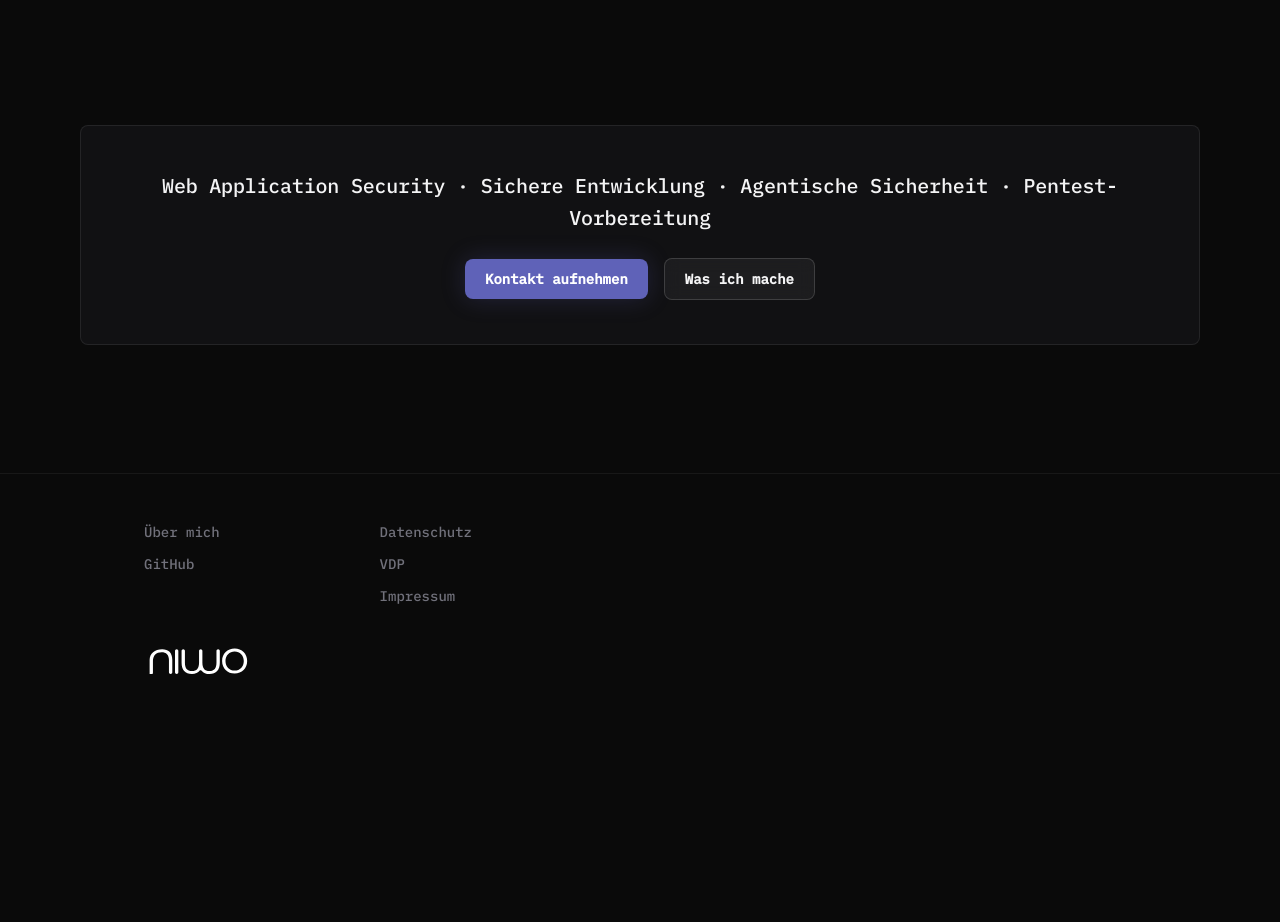
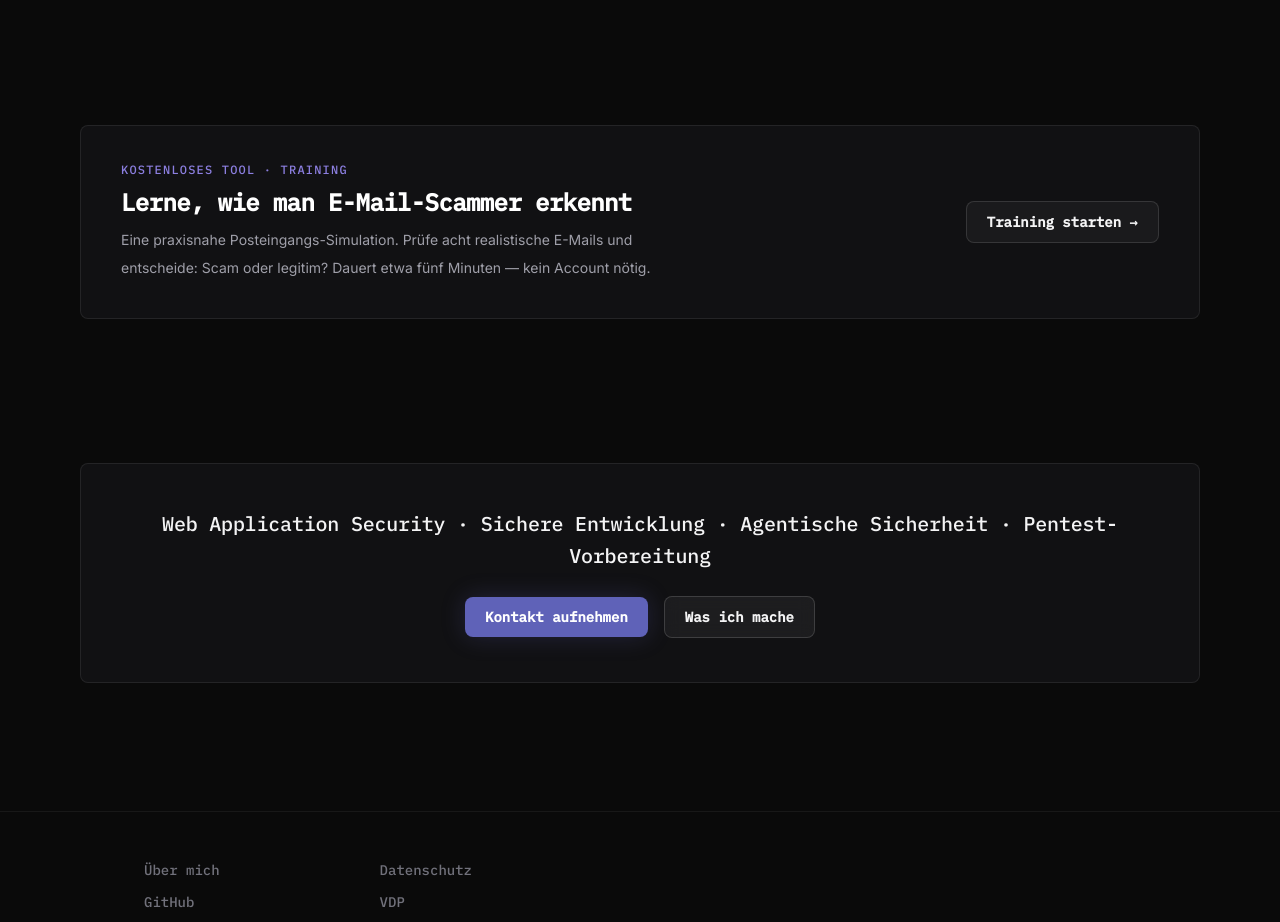
Before and after one commit to n1wo/niwo-webapp, a Next.js app in the folder frontend/: page /de in a window 1280 px wide. Shown: the part 3040-3962 px from the top of the page. Before the commit the page ends 3782 px from the top, so only its background shows below. Built offline with nearby package versions, Linux system fonts and the light colour scheme; no server answers.

Commit message:
Add phishing lab landing entry

```diff
--- /dev/null
+++ b/frontend/src/app/[locale]/pages/phishing-lab/page.tsx
@@ -0,0 +1,30 @@
+import type { Metadata } from "next";
+import { buildMetadata } from "@/i18n/metadata";
+import PhishingLab from "@/components/phishing-lab/PhishingLab";
+
+const meta = {
+  en: {
+    title: "Phishing Defense Lab — niwo systems",
+    description:
+      "A hands-on inbox simulation. Review eight real-world emails and decide: phishing or legitimate? Train your team to spot the tells before a real attack lands.",
+  },
+  de: {
+    title: "Phishing Defense Lab — niwo systems",
+    description:
+      "Eine praxisnahe Posteingangs-Simulation. Prüfe acht realistische E-Mails und entscheide: Phishing oder legitim? Trainiere dein Team, die Warnsignale zu erkennen, bevor ein echter Angriff landet.",
+  },
+};
+
+export async function generateMetadata({
+  params,
+}: {
+  params: Promise<{ locale: string }>;
+}): Promise<Metadata> {
+  const { locale } = await params;
+  const { title, description } = meta[locale as keyof typeof meta] ?? meta.en;
+  return buildMetadata({ locale, title, description, path: "/pages/phishing-lab" });
+}
+
+export default function PhishingLabPage() {
+  return <PhishingLab />;
+}
--- a/frontend/src/app/globals.css
+++ b/frontend/src/app/globals.css
@@ -306,3 +306,27 @@ body {
     transition: none;
   }
 }
+
+/* ── phishing lab animations ── */
+
+@keyframes niwoBlink {
+  0%,
+  49% {
+    opacity: 1;
+  }
+  50%,
+  100% {
+    opacity: 0;
+  }
+}
+
+@keyframes niwoUp {
+  from {
+    opacity: 0;
+    transform: translateY(16px);
+  }
+  to {
+    opacity: 1;
+    transform: none;
+  }
+}
--- a/frontend/src/components/home/HomePage.tsx
+++ b/frontend/src/components/home/HomePage.tsx
@@ -8,6 +8,7 @@ import PrimarySecondaryCta from "@/components/common/PrimarySecondaryCta";
 import InteractiveTerminal from "@/components/home/InteractiveTerminal";
 import ServiceCard from "@/components/services/ServiceCard";
 import { serviceDefinitions } from "@/data/services";
+import { Link as IntlLink } from "@/i18n/navigation";
 
 const VIDEO_SRC = "https://d2k0ncl90mug6s.cloudfront.net/bvideo-20251020.mp4";
 const HEADLINE_TYPING_DELAY_MS = 52;
@@ -375,6 +376,35 @@ export default function HomePage(): JSX.Element {
           </div>
         </section>
 
+        <section>
+          <motion.div
+            initial={prefersReducedMotion ? false : { opacity: 0, y: 18 }}
+            whileInView={prefersReducedMotion ? {} : { opacity: 1, y: 0 }}
+            viewport={{ once: true, amount: 0.25 }}
+            transition={{ duration: 0.38, ease: [0.22, 1, 0.36, 1] }}
+          >
+            <IntlLink
+              href="/pages/phishing-lab"
+              className="group flex flex-col gap-5 rounded-lg border border-white/[0.08] bg-[#111113] px-8 py-8 transition-colors duration-200 hover:border-[rgb(95_98_184/0.35)] sm:flex-row sm:items-center sm:justify-between sm:px-10 sm:py-9"
+            >
+              <div className="space-y-2">
+                <p className="font-mono text-xs font-medium tracking-widest text-[var(--color-accent-light)] uppercase">
+                  {t("phishingLab.eyebrow")}
+                </p>
+                <h2 className="font-mono text-xl font-bold tracking-tight text-white sm:text-2xl">
+                  {t("phishingLab.title")}
+                </h2>
+                <p className="max-w-xl text-sm leading-7 text-zinc-400">
+                  {t("phishingLab.description")}
+                </p>
+              </div>
+              <span className="inline-flex shrink-0 items-center gap-2 rounded-lg border border-white/[0.12] bg-white/[0.04] px-5 py-2.5 font-mono text-sm font-semibold text-zinc-100 transition-colors duration-150 group-hover:border-[rgb(95_98_184/0.5)] group-hover:bg-[rgb(95_98_184/0.08)] group-hover:text-[var(--color-accent-light)]">
+                {t("phishingLab.cta")} →
+              </span>
+            </IntlLink>
+          </motion.div>
+        </section>
+
         <section className="rounded-lg border border-white/[0.08] bg-[#111113] px-8 py-10 text-center sm:px-12 sm:py-11">
           <h2 className="mx-auto max-w-full font-mono text-lg font-medium leading-8 tracking-[-0.01em] text-zinc-100 sm:max-w-5xl sm:text-xl">
             {t("supportLine")}
--- a/frontend/src/messages/de.json
+++ b/frontend/src/messages/de.json
@@ -71,6 +71,12 @@
           "text": "Jedes Engagement soll Teams dabei helfen, Probleme mit mehr Sicherheit zu beheben, nicht nur einen weiteren Bericht zu sammeln."
         }
       }
+    },
+    "phishingLab": {
+      "eyebrow": "Kostenloses Tool · Training",
+      "title": "Lerne, wie man E-Mail-Scammer erkennt",
+      "description": "Eine praxisnahe Posteingangs-Simulation. Prüfe acht realistische E-Mails und entscheide: Scam oder legitim? Dauert etwa fünf Minuten — kein Account nötig.",
+      "cta": "Training starten"
     },
     "terminal": {
       "label": "root@niwo: ~",
--- a/frontend/src/messages/en.json
+++ b/frontend/src/messages/en.json
@@ -71,6 +71,12 @@
           "text": "Each engagement is meant to help teams fix issues with confidence, not just collect another report."
         }
       }
+    },
+    "phishingLab": {
+      "eyebrow": "Free tool · Training",
+      "title": "Learn how to spot email scammers",
+      "description": "A hands-on inbox simulation. Review eight realistic emails and decide: scam or legitimate? Takes about five minutes — no account needed.",
+      "cta": "Launch the training"
     },
     "terminal": {
       "label": "root@niwo: ~",
```
